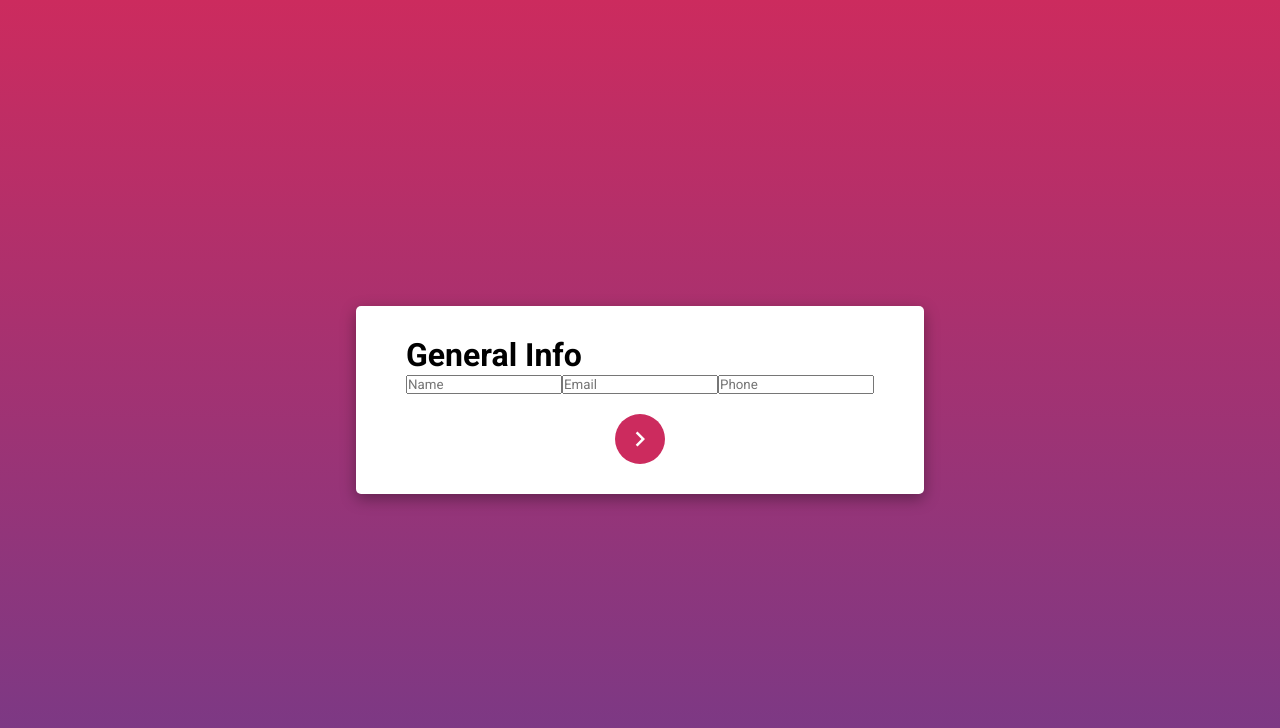
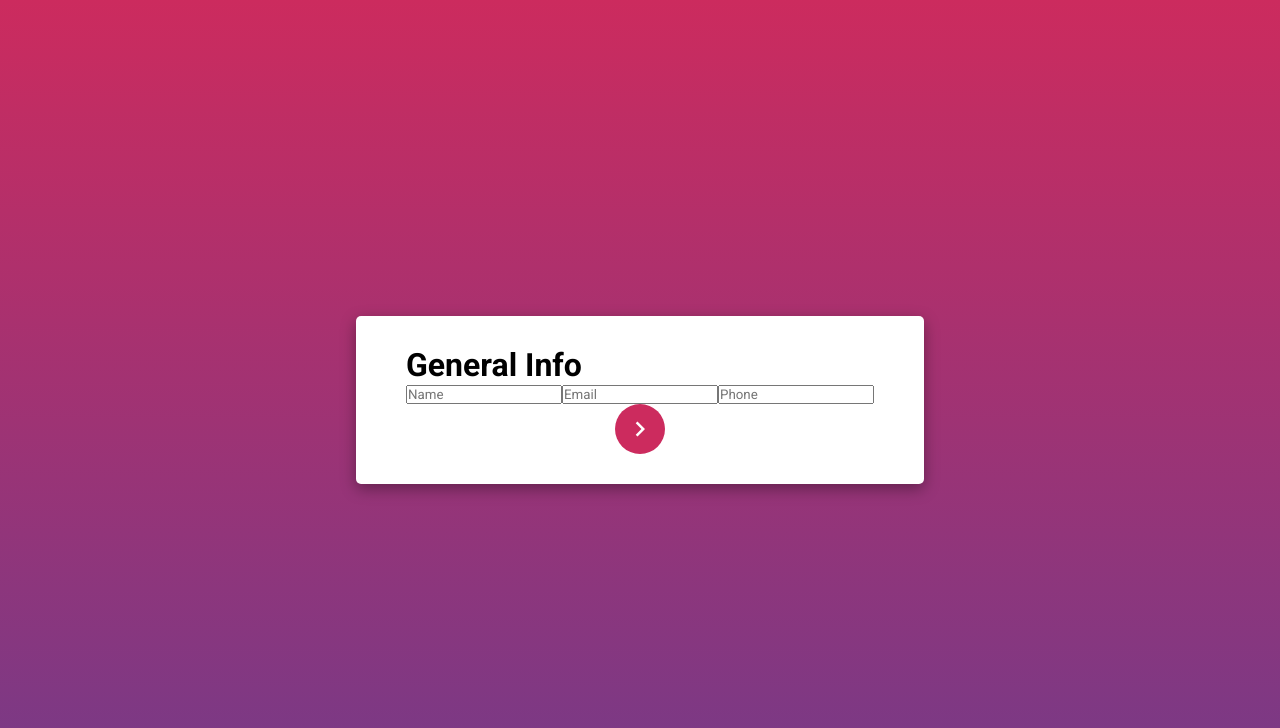
Before and after one commit to amora7741/CVApp, a React (Vite) app: page / in a window 1280 px wide. Shown: the top 728 px of the page. Built offline with nearby package versions, Linux system fonts and the light colour scheme.

Commit message:
Remove unneeded div

```diff
--- a/src/App.css
+++ b/src/App.css
@@ -29,13 +29,6 @@ body {
   display: flex;
   justify-content: center;
   align-items: center;
-}
-
-.forms {
-  display: flex;
-  flex-direction: column;
-  align-items: center;
-  gap: 1rem;
 }
 
 .infoContainer {
@@ -73,7 +66,6 @@ button:hover {
 .buttons {
   display: flex;
   gap: 5px;
-  margin-top: 20px;
   justify-content: center;
 }
 
--- a/src/App.jsx
+++ b/src/App.jsx
@@ -46,7 +46,6 @@ function App() {
     <>
       <InfoContainer>
         {isEditMode ? (
-          <div className='forms'>
           <form onSubmit={handleSubmit}>
             {currentSection === 0 && (
               <>
@@ -62,9 +61,7 @@ function App() {
                 <h1>Educational Info</h1>
                 <EducationalInfo
                   educationalInfo={cvInfo.educationalInfo}
-                    onChange={(info) =>
-                      handleInfoChange('educationalInfo', info)
-                    }
+                  onChange={(info) => handleInfoChange('educationalInfo', info)}
                 />
               </>
             )}
@@ -100,7 +97,6 @@ function App() {
               {currentSection === 2 && <button type='submit'>Submit</button>}
             </div>
           </form>
-          </div>
         ) : (
           <div className='cvContainer'>
             <DisplayInfo {...cvInfo} />
```
Lines whose indentation alone changed are shown as unchanged.
